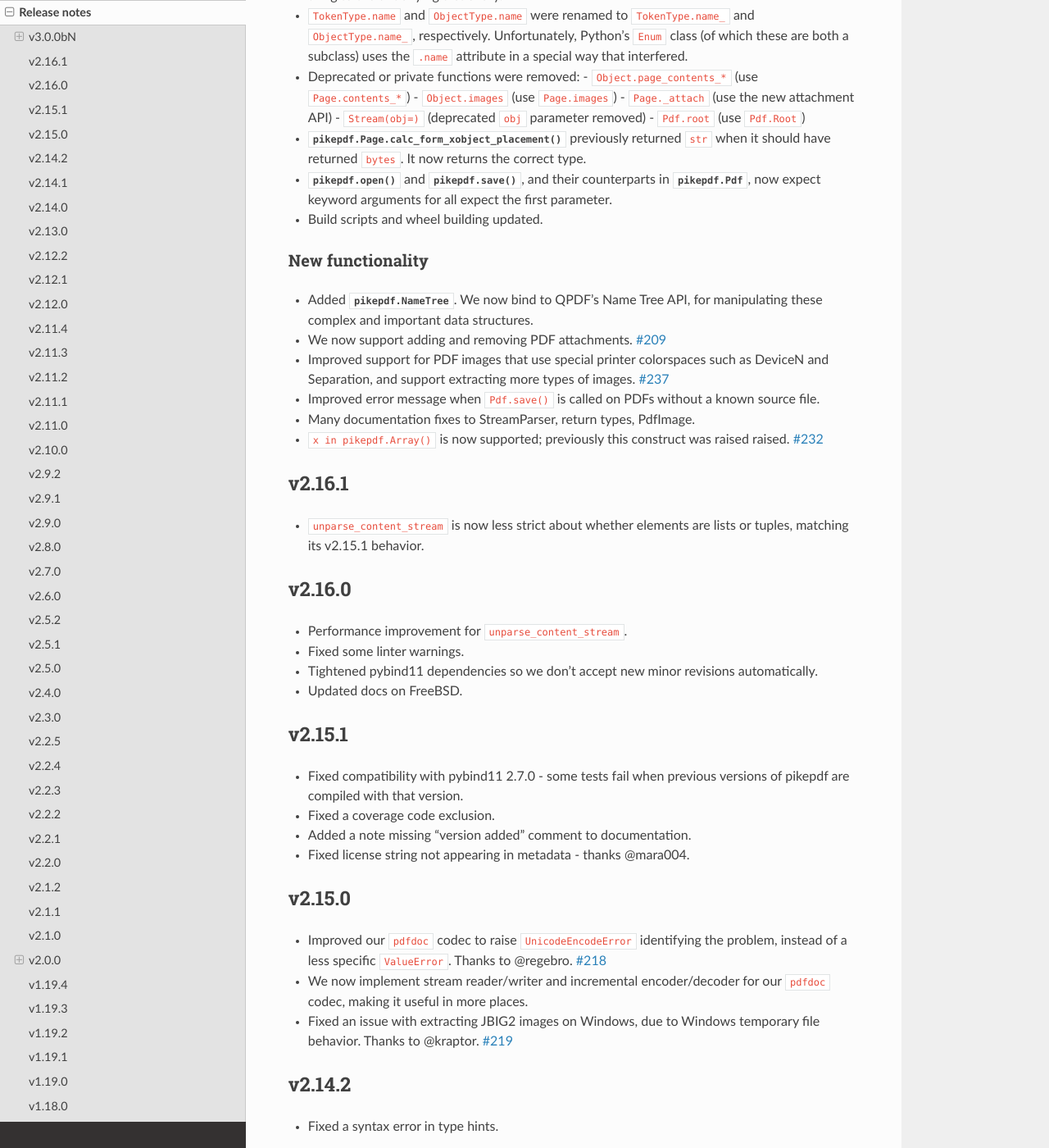
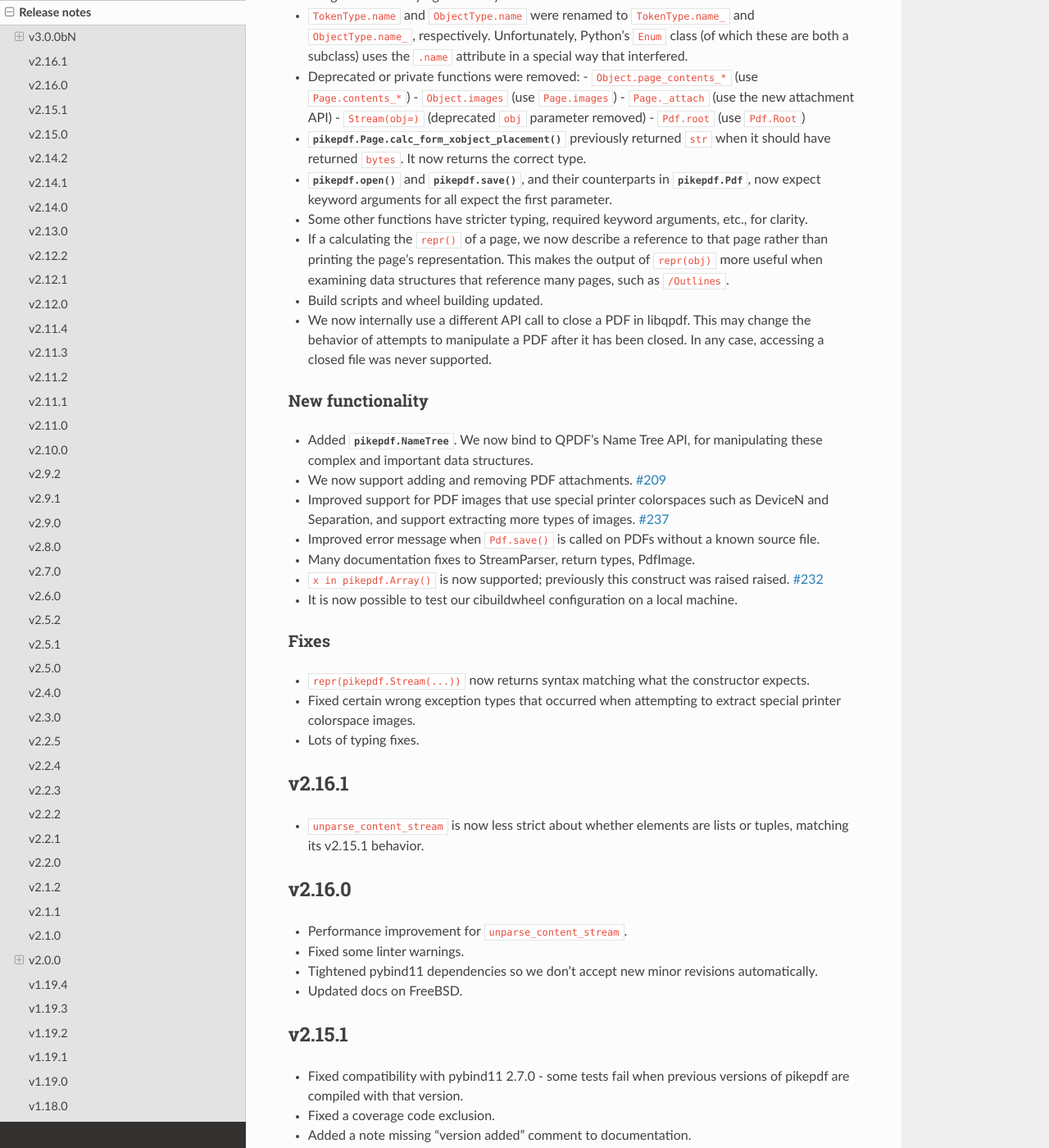
Before and after one commit to pikepdf/pikepdf, a Sphinx documentation site: the page built from docs/release_notes.rst, in a window 1280 px wide and 1400 px high, scrolled down 599 px. Shown: the whole window at 82% size. Built offline with Sphinx 7.4.7 and the Read the Docs theme 2.0.0, drawn with Linux system fonts in a browser that asks for light colours; pages that are not in the unit, such as notebooks, are missing from menus; the version number could not be read and is left out.

Commit message:
v3 beta release notes batch update

```diff
--- a/docs/release_notes.rst
+++ b/docs/release_notes.rst
@@ -45,7 +45,16 @@
    it should have returned ``bytes``. It now returns the correct type.
 -  :func:`pikepdf.open` and :func:`pikepdf.save`, and their counterparts in
    :class:`pikepdf.Pdf`, now expect keyword arguments for all expect the first parameter.
+-  Some other functions have stricter typing, required keyword arguments, etc.,
+   for clarity.
+-  If a calculating the ``repr()`` of a page, we now describe a reference to that
+   page rather than printing the page's representation. This makes the output
+   of ``repr(obj)`` more useful when examining data structures that reference
+   many pages, such as ``/Outlines``.
 -  Build scripts and wheel building updated.
+-  We now internally use a different API call to close a PDF in libqpdf. This
+   may change the behavior of attempts to manipulate a PDF after it has been
+   closed. In any case, accessing a closed file was never supported.
 
 New functionality
 -----------------
@@ -60,6 +69,16 @@
 -  Many documentation fixes to StreamParser, return types, PdfImage.
 -  ``x in pikepdf.Array()`` is now supported; previously this construct was raised
    raised. :issue:`232`
+-  It is now possible to test our cibuildwheel configuration on a local machine.
+
+Fixes
+-----
+
+-  ``repr(pikepdf.Stream(...))`` now returns syntax matching what the constructor
+   expects.
+-  Fixed certain wrong exception types that occurred when attempting to extract
+   special printer colorspace images.
+-  Lots of typing fixes.
 
 v2.16.1
 =======
```
